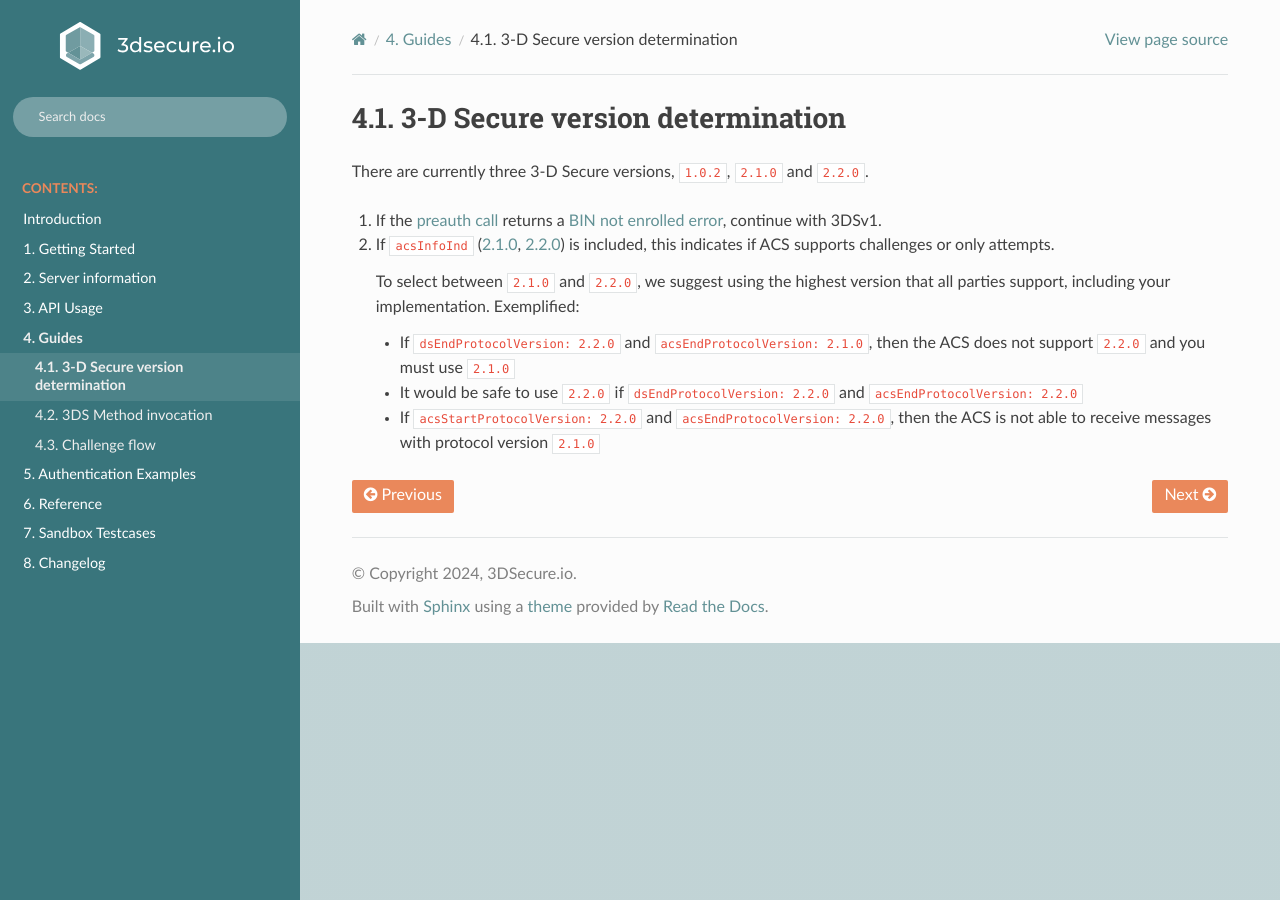
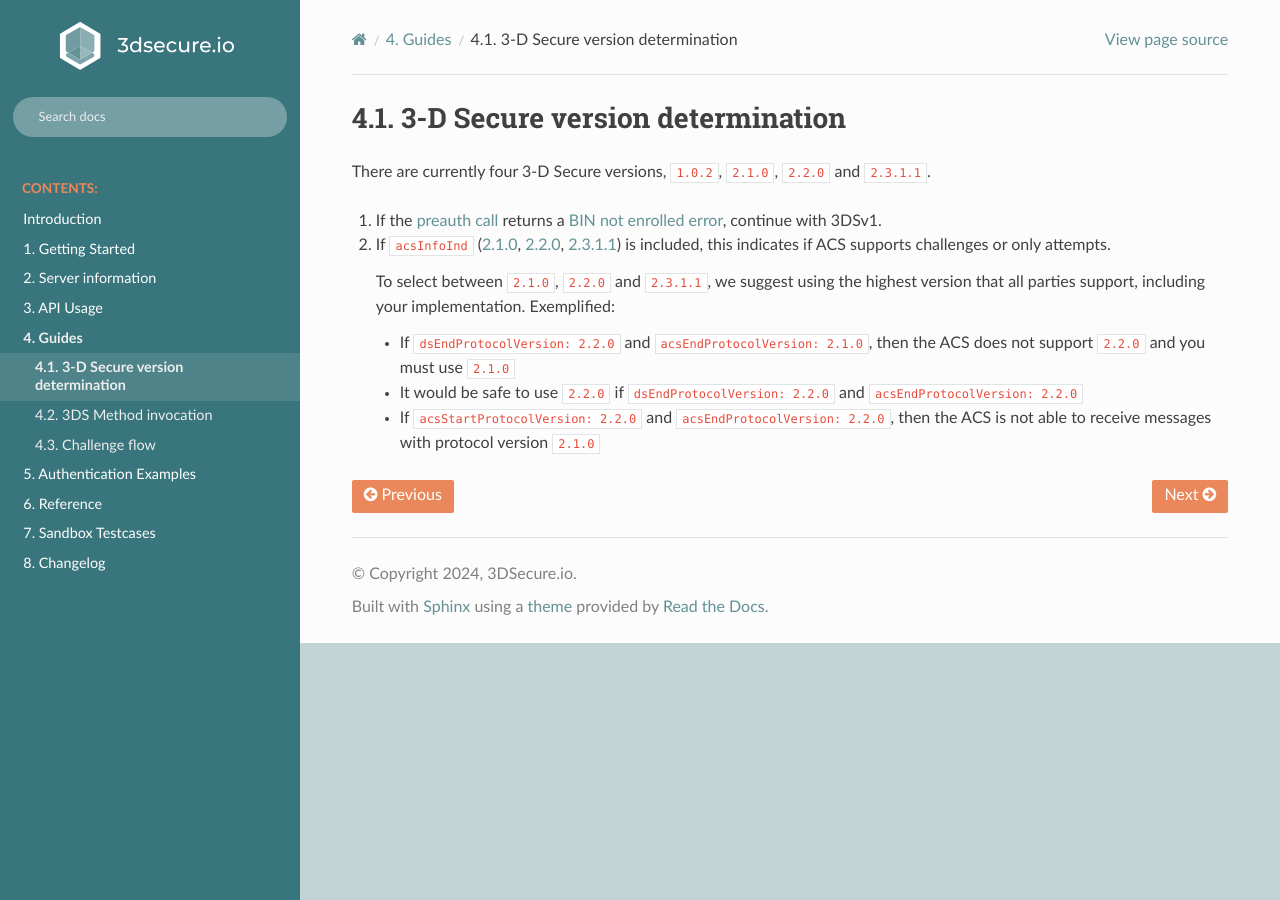
Before and after one commit to clearhaus/3DSv2-api-documentation, a Sphinx documentation site: the page built from source/versioning.rst, in a window 1280 px wide. Built offline with Sphinx 7.4.7 and the Read the Docs theme 2.0.0, drawn with Linux system fonts in a browser that asks for light colours.

Commit message:
Update versioning

```diff
--- a/source/versioning.rst
+++ b/source/versioning.rst
@@ -3,15 +3,16 @@
 3-D Secure version determination
 ================================
 
-There are currently three 3-D Secure versions, ``1.0.2``, ``2.1.0`` and ``2.2.0``.
+There are currently four 3-D Secure versions, ``1.0.2``, ``2.1.0``, ``2.2.0`` and ``2.3.1.1``.
 
 1. If the :ref:`preauth call <preauth-usage>` returns a :ref:`not_enrolled`, continue with 3DSv1.
-2. If ``acsInfoInd`` (`2.1.0
-   <specification_210.html#attr-cardRangeData-acsInfoInd>`_, `2.2.0
-   <specification_220.html#attr-cardRangeData-acsInfoInd>`_) is included, this
-   indicates if ACS supports challenges or only attempts.
+2. If ``acsInfoInd``
+   (`2.1.0 <specification_210.html#attr-CRD-acsInfoInd>`_,
+   `2.2.0 <specification_220.html#attr-CRD-acsInfoInd>`_,
+   `2.3.1.1 <specification_2311.html#attr-CRD-acsInfoInd>`_)
+   is included, this indicates if ACS supports challenges or only attempts.
 
-   To select between ``2.1.0`` and ``2.2.0``, we suggest using the highest version
+   To select between ``2.1.0``, ``2.2.0`` and ``2.3.1.1``, we suggest using the highest version
    that all parties support, including your implementation. Exemplified:
 
    - If ``dsEndProtocolVersion: 2.2.0`` and ``acsEndProtocolVersion: 2.1.0``, then the ACS
```
